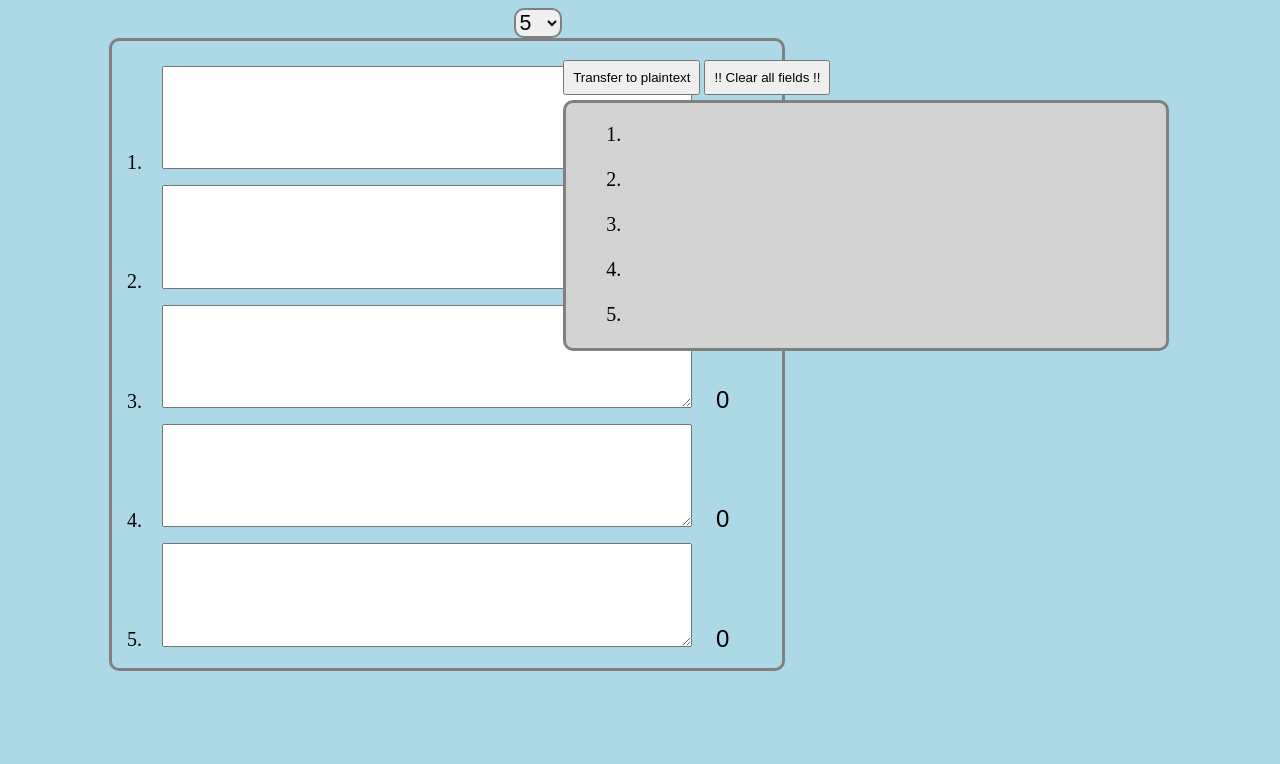
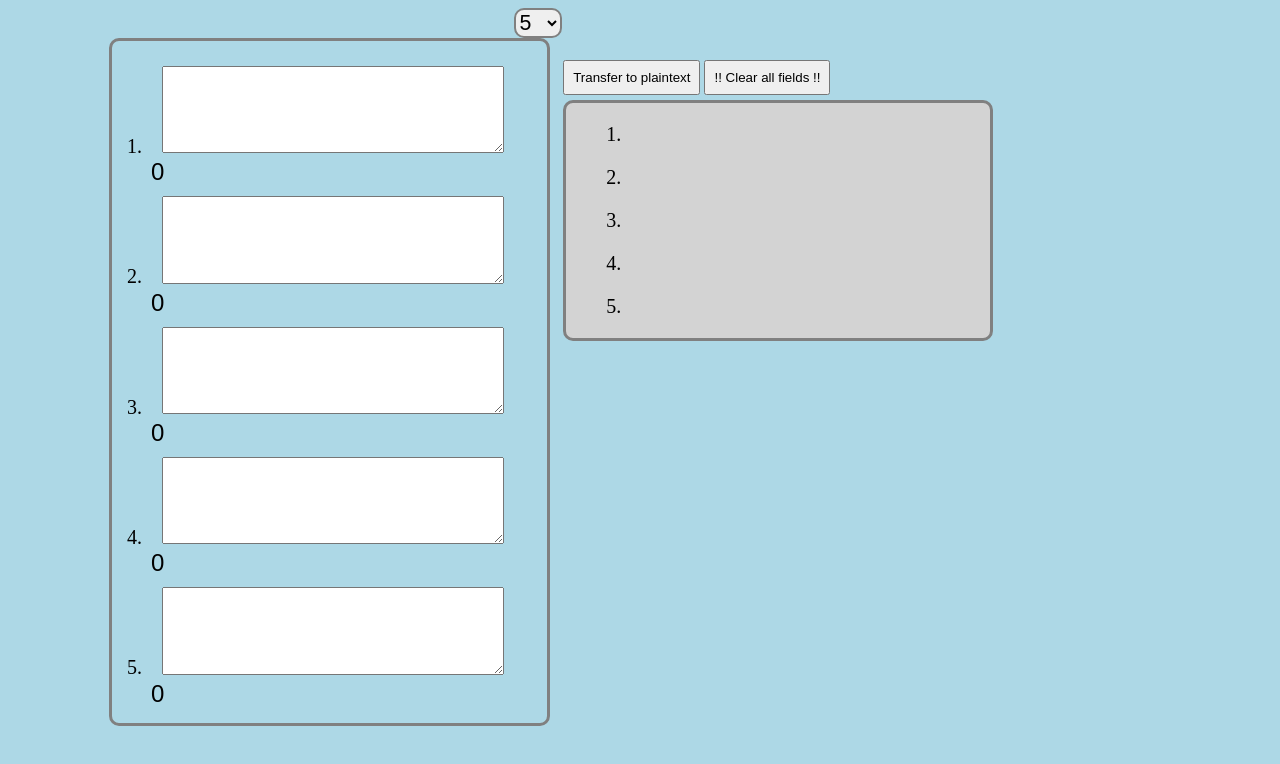
Before and after one commit to camhux/tweetsite, a plain HTML site: page index.html in a window 1280 px wide. Drawn offline with Linux system fonts and the light colour scheme.

Commit message:
more styling

```diff
--- a/style.css
+++ b/style.css
@@ -29,7 +29,7 @@ p.tweetout {
 .clientfield {
 	border: 3px solid grey;
 	border-radius: 10px;
-	width: 32em;
+	width: 32%;
 	padding-left:2em;
 	font-size:15pt;
 	padding: 15px;
@@ -39,7 +39,7 @@ p.tweetout {
 .outputfield {
 	border: 3px solid grey;
 	border-radius: 10px;
-	width: 28em;
+	width: 30%;
 	margin-top: 20px;
 	padding-left: 2em;
 	font-size:15pt;
@@ -49,8 +49,9 @@ p.tweetout {
 	top:10%;
 }
 
- [data-tweet] {
-	font-family: palatino;
+.tweet {
+	font-family: sans-serif;
+	font-size: 13pt;
 }
 
 #dropdown {
```
